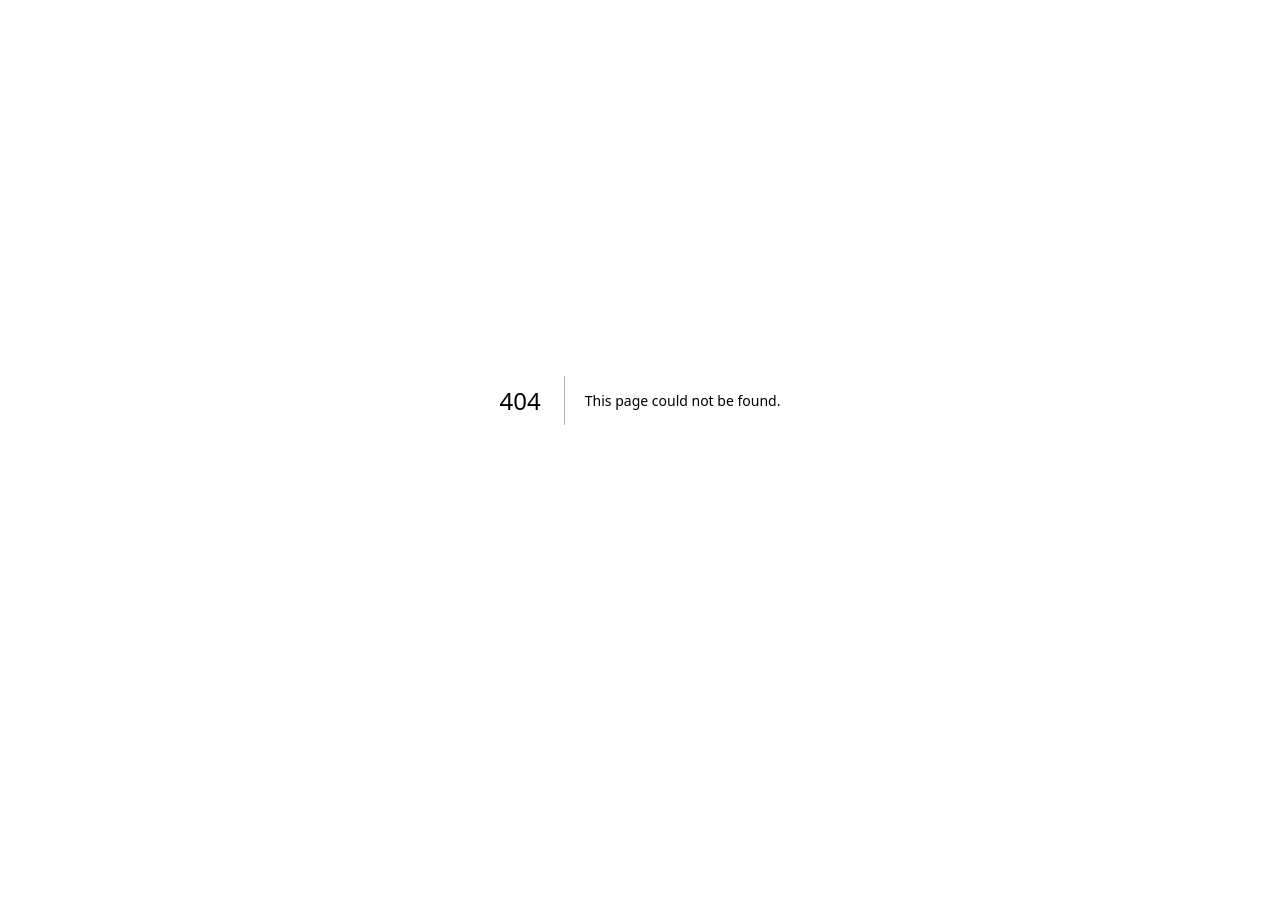
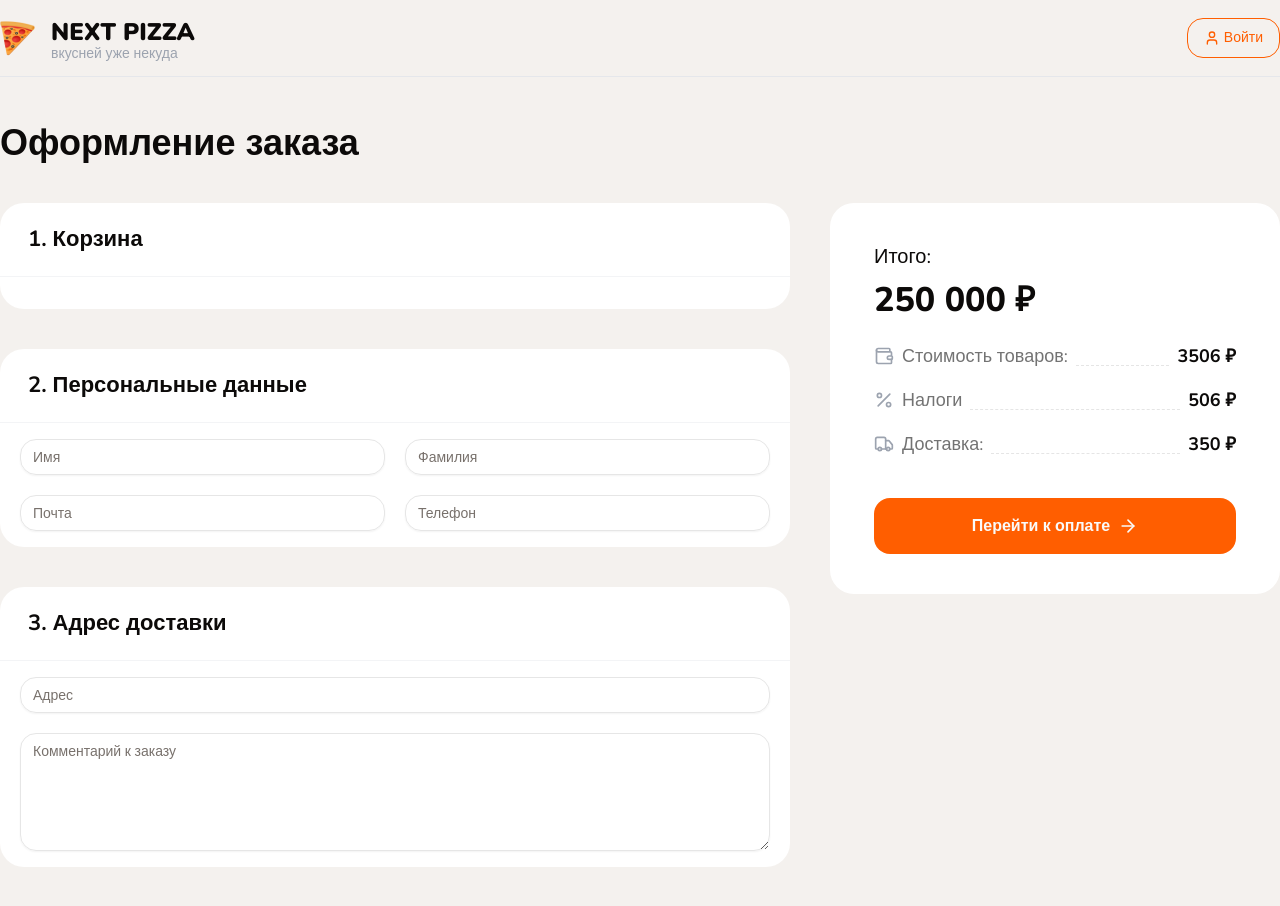
Before and after one commit to RealDealWolf/next-pizza, a Next.js app: page /checkout in a window 1280 px wide. Before the commit this address had no page. Shown: the top 906 px of the page. Before the commit the page ends 800 px from the top, so only its background shows below. Built offline with nearby package versions, Linux system fonts and the light colour scheme.

Commit message:
16:01:30

```diff
--- /dev/null
+++ b/app/(checkout)/checkout/page.tsx
@@ -0,0 +1,77 @@
+import { CheckoutItemDetails, Container, Title, WhiteBlock } from "@/shared/components/shared";
+import { Button, Input, Textarea } from "@/shared/components/ui";
+import { ArrowRight, Percent, Truck, Wallet } from "lucide-react";
+
+export default function CheckoutLayout() {
+    return <Container className="mt-10">
+        <Title text="Оформление заказа" className="font-extrabold mb-8 text-[36px]" />
+
+        <div className="flex gap-10">
+
+            <div className="flex flex-col gap-10 flex-1 mb-20">
+                <WhiteBlock title="1. Корзина">
+
+                </WhiteBlock>
+
+
+                <WhiteBlock title="2. Персональные данные">
+                    <div className="grid grid-cols-2 gap-5">
+                        <Input name="firstName" className="text-base" placeholder="Имя" />
+                        <Input name="lastName" className="text-base" placeholder="Фамилия" />
+                        <Input name="email" className="text-base" placeholder="Почта" />
+                        <Input name="phone" className="text-base" placeholder="Телефон" />
+                    </div>
+                </WhiteBlock>
+
+
+                <WhiteBlock title="3. Адрес доставки ">
+                    <div className="flex flex-col gap-5">
+                        <Input name="firstName" className="text-base" placeholder="Адрес" />
+                        <Textarea
+                            rows={5}
+                            className="text-base"
+                            placeholder="Комментарий к заказу"
+                        />
+                    </div>
+                </WhiteBlock>
+
+            </div>
+
+            {/*Правая часть*/}
+            <div className="w-[450px]">
+                <WhiteBlock className="p-6 sticky top-4">
+                    <div className="flex flex-col gap-1">
+                        <span className="text-xl">Итого:</span>
+                        <span className="text-[34px] font-extrabold">{/*totalPrice*/}250 000 ₽</span>
+                    </div>
+
+                    <CheckoutItemDetails title={
+                        <div className="flex items-center">
+                            <Wallet size={20} className="mr-2 text-gray-400" />
+                            Стоимость товаров:
+                        </div>
+                    } value="3506 ₽" />
+                    <CheckoutItemDetails title={
+                        <div className="flex items-center">
+                            <Percent size={20} className="mr-2 text-gray-400" />
+                            Налоги
+                        </div>
+                    } value="506 ₽" />
+                    <CheckoutItemDetails title={
+                        <div className="flex items-center">
+                            <Truck size={20} className="mr-2 text-gray-400" />
+                            Доставка:
+                        </div>
+                    } value="350 ₽" />
+
+
+                    <Button type="submit" className="w-full h-14 rounded-2xl mt-6 text-base font-bold">
+                        Перейти к оплате
+                        <ArrowRight className="w-5 ml-2" />
+                    </Button>
+                </WhiteBlock>
+            </div>
+
+        </div>
+    </Container>
+}
--- /dev/null
+++ b/app/(checkout)/layout.tsx
@@ -0,0 +1,18 @@
+import { Container, Header } from "@/shared/components/shared";
+import { Metadata } from "next"
+
+export const metadata: Metadata = {
+    title: 'Next Pizza | Корзина',
+    description: 'Generated by Next.js',
+}
+
+export default function CheckoutLayout({ children, }: { children: React.ReactNode }) {
+    return (
+        <main className='min-h-screen bg-[#f4f1ee]'>
+            <Container className=''>
+                <Header className='border-gray-200' hasCart={false} hasSearch={false} />
+                {children}
+            </Container>
+        </main>
+    );
+}
--- a/shared/components/shared/cart-drawer.tsx
+++ b/shared/components/shared/cart-drawer.tsx
@@ -11,7 +11,7 @@
 import { PizzaType, PizzaSize } from '@/shared/constants/pizza';
 import { useCartStore } from '@/shared/store';
 import { Title } from './title';
-import clsx from 'clsx';
+import { cn } from '@/shared/lib/utils';
 
 interface Props {
     className?: string;
@@ -41,7 +41,7 @@
             <SheetTrigger asChild>{children}</SheetTrigger>
             <SheetContent className='flex flex-col justify-between pb-0 bg-[#f4f1ee]'>
 
-                <div className={clsx('flex flex-col h-full', !totalAmount && 'justify-center')}>
+                <div className={cn('flex flex-col h-full', !totalAmount && 'justify-center')}>
 
                     {totalAmount > 0 && (
                         <SheetHeader>
--- /dev/null
+++ b/shared/components/shared/checkout-item-details.tsx
@@ -0,0 +1,23 @@
+import { cn } from '@/shared/lib/utils';
+import React from 'react';
+
+interface Props {
+    title?: React.ReactNode;
+    value?: string;
+    className?: string;
+}
+
+export const CheckoutItemDetails: React.FC<Props> = ({ title, value, className }) => {
+    return (
+        <div className={cn("flex my-4", className)}>
+            <span className="flex flex-1 text-lg text-neutral-500">
+                {title}
+                <div className="flex-1 border-b border-dashed border-b-neutral-200 relative -top-1 mx-2" />
+            </span>
+
+            <span className="font-bold text-lg">{/*totalPrice*/}{value}</span>
+        </div>
+    );
+};
+
+export default CheckoutItemDetails;
--- a/shared/components/shared/header.tsx
+++ b/shared/components/shared/header.tsx
@@ -9,12 +9,14 @@
 import CartButton from './cart-button';
 
 interface Props {
+  hasSearch?: boolean;
+  hasCart?: boolean;
   className?: string;
 }
 
-export const Header: React.FC<Props> = ({ className }) => {
+export const Header: React.FC<Props> = ({ hasSearch = true, hasCart = true, className }) => {
   return (
-    <header className={cn('border border-b', className)}>
+    <header className={cn('border-b', className)}>
       <Container className='flex items-center justify-between py-4'>
         {/* Левая часть */}
 
@@ -29,9 +31,9 @@
         </Link>
 
         {/* Поиск */}
-        <div className='mx-10 flex-1'>
+        {hasSearch && <div className='mx-10 flex-1'>
           <SearchInput />
-        </div>
+        </div>}
 
 
         {/* Правая часть */}
@@ -40,7 +42,7 @@
             <User size={16} />
             Войти
           </Button>
-          <CartButton/>
+          {hasCart && <CartButton />}
         </div>
       </Container>
     </header>
--- a/shared/components/shared/index.ts
+++ b/shared/components/shared/index.ts
@@ -20,4 +20,6 @@
 export { CountButton } from './count-button';
 export { CountIconButton } from './count-icon-button';
 export { ProductForm } from './product-form';
+export { WhiteBlock } from './white-block';
+export { CheckoutItemDetails } from './checkout-item-details';
 export * from './modals';
--- /dev/null
+++ b/shared/components/shared/white-block.tsx
@@ -0,0 +1,31 @@
+import React from 'react';
+import { Title } from './title';
+import { cn } from '@/shared/lib/utils';
+
+interface Props {
+  title?: string;
+  endAdornment?: React.ReactNode;
+  className?: string;
+  contentClassName?: string;
+}
+
+export const WhiteBlock: React.FC<React.PropsWithChildren<Props>> = ({
+  title,
+  endAdornment,
+  className,
+  contentClassName,
+  children,
+}) => {
+  return (
+    <div className={cn('bg-white rounded-3xl', className)}>
+      {title && (
+        <div className="flex items-center justify-between p-5 px-7 border-b border-gray-100">
+          <Title text={title} size="sm" className="font-bold" />
+          {endAdornment}
+        </div>
+      )}
+
+      <div className={cn('px-5 py-4', contentClassName)}>{children}</div>
+    </div>
+  );
+};
--- a/shared/components/ui/index.ts
+++ b/shared/components/ui/index.ts
@@ -7,3 +7,4 @@
 export { Select } from './select';
 export { Skeleton } from './skeleton';
 export { Slider } from './slider';
+export { Textarea } from './textarea';
--- /dev/null
+++ b/shared/components/ui/textarea.tsx
@@ -0,0 +1,22 @@
+import * as React from "react"
+
+import { cn } from "@/shared/lib/utils"
+
+const Textarea = React.forwardRef<
+  HTMLTextAreaElement,
+  React.ComponentProps<"textarea">
+>(({ className, ...props }, ref) => {
+  return (
+    <textarea
+      className={cn(
+        "flex min-h-[60px] w-full rounded-md border border-input bg-transparent px-3 py-2 text-base shadow-sm placeholder:text-muted-foreground focus-visible:outline-none focus-visible:ring-1 focus-visible:ring-ring disabled:cursor-not-allowed disabled:opacity-50 md:text-sm",
+        className
+      )}
+      ref={ref}
+      {...props}
+    />
+  )
+})
+Textarea.displayName = "Textarea"
+
+export { Textarea }
```
